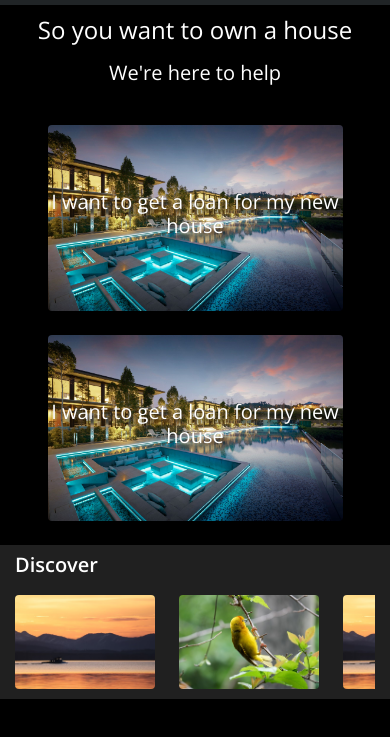
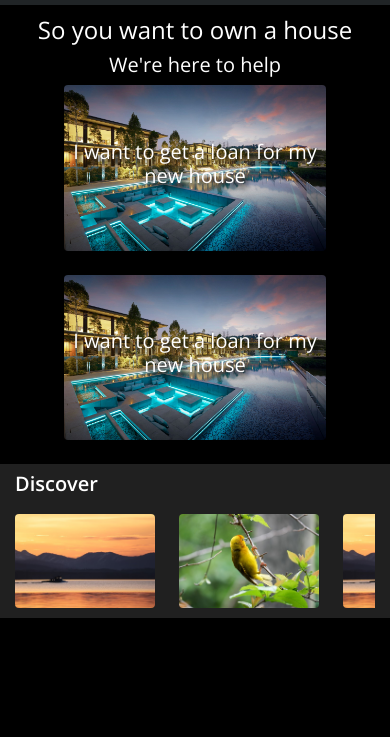
Before and after one commit to sraawan/DEM, a plain HTML site: page index.html in a window 390 px wide. Shown: the part 55-792 px from the top of the page. Drawn offline with nearby package versions, Linux system fonts and the light colour scheme.

Commit message:
scroll issue

```diff
--- a/index.html
+++ b/index.html
@@ -39,19 +39,19 @@
         <div class="container">
             <!-- Heading -->
             <div class="text-center heading-wrap">
-                <h1 class="title-main color-white my-3">So you want to own a house</h1>
-                <h2 class="color-white title-sub my-3">We're here to help</h2>
+                <h1 class="title-main color-white mt-3">So you want to own a house</h1>
+                <h2 class="color-white title-sub my-2 my-md-3">We're here to help</h2>
             </div>
 
             <!-- Hero Images -->
-            <div class="row mt-3">
-                <div class="col-md-5 col-10 m-auto hero-wrap">
-                    <div class="hero-wrap-image justify-content-center my-4">
+            <div class="row mt-1">
+                <div class="col-md-5 col-9 m-auto hero-wrap">
+                    <div class="hero-wrap-image justify-content-center mb-4">
                         <img class="img-fluid rounded" src="assets/img/Guocoland-Embard-Hills-Dusk-08-lowres.jpg">
                         <h5 class="hero-wrap-image-text">I want to get a loan for my new house</h5>
                     </div>
                 </div>
-                <div class="col-md-6 col-10 m-auto hero-wrap">
+                <div class="col-md-6 col-9 m-auto hero-wrap">
                     <div class="hero-wrap-image justify-content-center align-items-center">
                         <img class="img-fluid rounded" src="assets/img/Guocoland-Embard-Hills-Dusk-08-lowres.jpg">
                         <h5 class="hero-wrap-image-text">I want to get a loan for my new house</h5>
```
